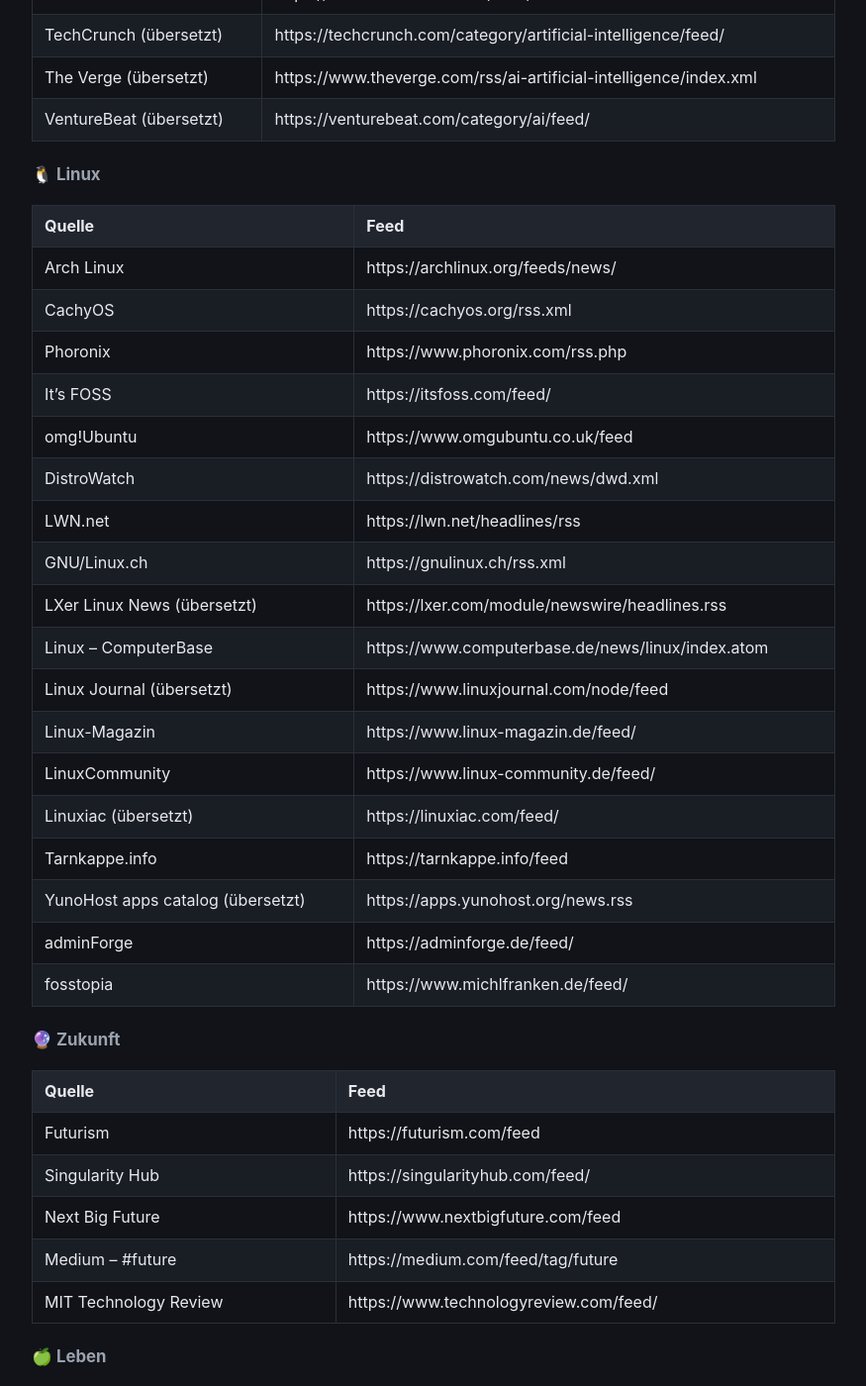
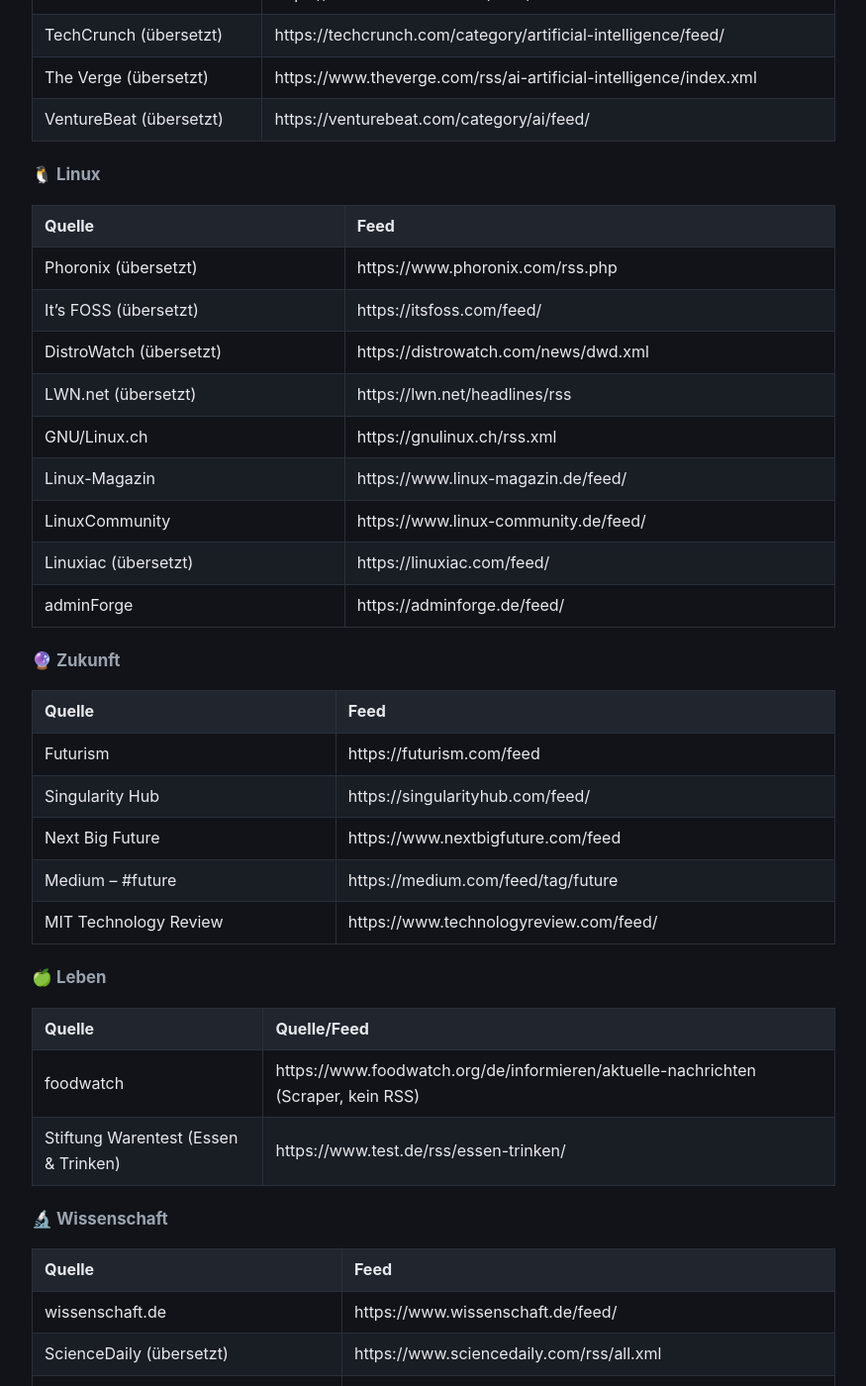
Before and after one commit to Ubuntu51/news-wiki, a Jekyll site: the page built from quellen.md, in a window 1280 px wide and 1400 px high, scrolled down 2247 px. Shown: the whole window at 99% size, without its empty margins (202-1077 px from the left). Built offline with Jekyll 4.4.1, drawn with Linux system fonts in a browser that asks for light colours; our own code applies the rules of GitHub Pages for plain Markdown files; some of the changed text lies outside the part shown.

Commit message:
Quellen: Linux auf 9 Kernquellen reduziert, Tarnkappe zu Sicherheit

```diff
--- a/quellen.md
+++ b/quellen.md
@@ -71,24 +71,15 @@
 
 | Quelle | Feed |
 |---|---|
-| Arch Linux | https://archlinux.org/feeds/news/ |
-| CachyOS | https://cachyos.org/rss.xml |
-| Phoronix | https://www.phoronix.com/rss.php |
-| It's FOSS | https://itsfoss.com/feed/ |
-| omg!Ubuntu | https://www.omgubuntu.co.uk/feed |
-| DistroWatch | https://distrowatch.com/news/dwd.xml |
-| LWN.net | https://lwn.net/headlines/rss |
+| Phoronix (übersetzt) | https://www.phoronix.com/rss.php |
+| It's FOSS (übersetzt) | https://itsfoss.com/feed/ |
+| DistroWatch (übersetzt) | https://distrowatch.com/news/dwd.xml |
+| LWN.net (übersetzt) | https://lwn.net/headlines/rss |
 | GNU/Linux.ch | https://gnulinux.ch/rss.xml |
-| LXer Linux News (übersetzt) | https://lxer.com/module/newswire/headlines.rss |
-| Linux – ComputerBase | https://www.computerbase.de/news/linux/index.atom |
-| Linux Journal (übersetzt) | https://www.linuxjournal.com/node/feed |
 | Linux-Magazin | https://www.linux-magazin.de/feed/ |
 | LinuxCommunity | https://www.linux-community.de/feed/ |
 | Linuxiac (übersetzt) | https://linuxiac.com/feed/ |
-| Tarnkappe.info | https://tarnkappe.info/feed |
-| YunoHost apps catalog (übersetzt) | https://apps.yunohost.org/news.rss |
 | adminForge | https://adminforge.de/feed/ |
-| fosstopia | https://www.michlfranken.de/feed/ |
 
 ### 🔮 Zukunft
 
```
Also changed, not shown: other parts of quellen.md (+1 -0 lines).
